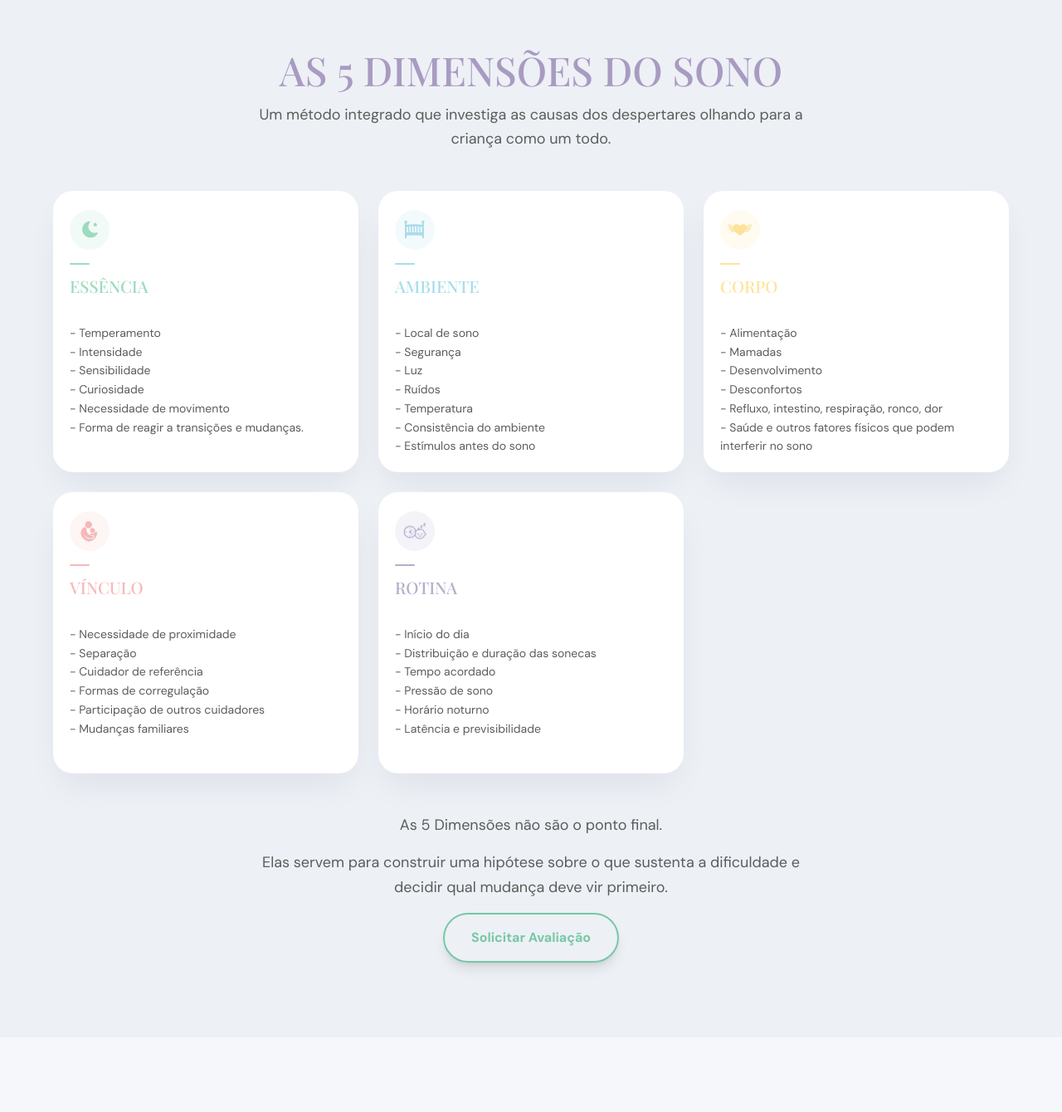
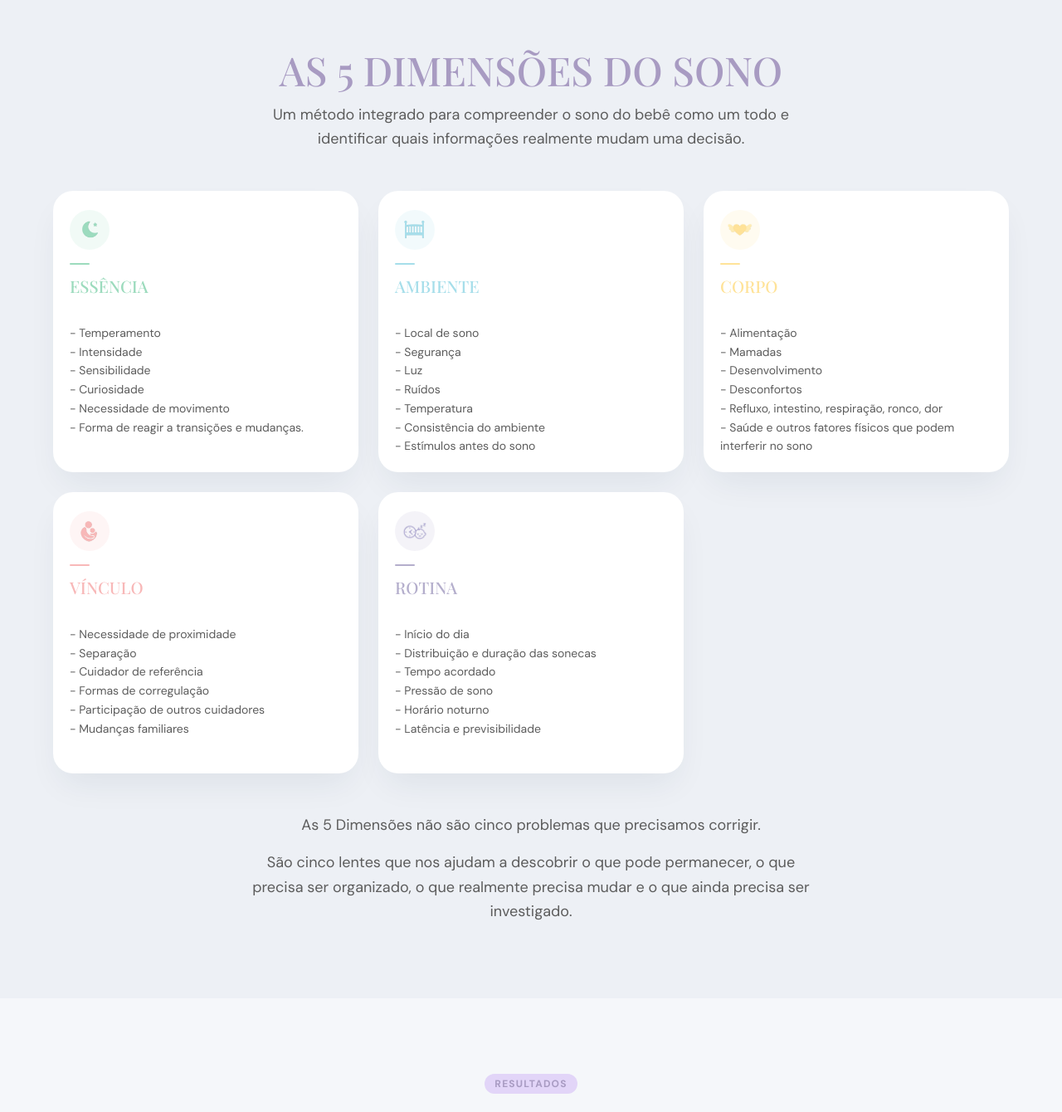
Before and after one commit to jotaraujo/5_dimensoes_do_sono, a React (Vite) app: page / in a window 1280 px wide. Shown: the part 2735-4075 px from the top of the page at 83% size. Built offline with nearby package versions, Linux system fonts and the light colour scheme; a web font is replaced by a local one.

Commit message:
refactor(method): update subtitle and closing message for integrated method

```diff
--- a/src/components/Method.jsx
+++ b/src/components/Method.jsx
@@ -8,6 +8,7 @@ import rotinaImg from '../assets/rotina.png'
 import Button from './ui/Button'
 import { useScrollAnimation } from '../hooks/useScrollAnimation'
 import DimensionCard from './ui/DimensionCard'
+import { CHECKOUT_LAUNCH } from '../constants/checkout'
 
 const dimensions = [
 	{
@@ -64,8 +65,8 @@ export default function Method() {
 						AS 5 DIMENSÕES DO SONO
 					</h2>
 					<p className='text-lg text-on-surface-variant max-w-2xl mx-auto leading-relaxed'>
-						Um método integrado que investiga as causas dos despertares olhando
-						para a criança como um todo.
+						Um método integrado para compreender o sono do bebê como um todo e
+						identificar quais informações realmente mudam uma decisão.
 					</p>
 				</div>
 
@@ -82,20 +83,13 @@ export default function Method() {
 				{/* Texto de fechamento com botão padronizado */}
 				<div className='text-center mt-12 max-w-2xl mx-auto flex flex-col items-center gap-4'>
 					<p className='text-lg text-on-surface-variant leading-relaxed'>
-						As 5 Dimensões não são o ponto final.
+						As 5 Dimensões não são cinco problemas que precisamos corrigir.
 					</p>
 					<p className='text-lg text-on-surface-variant leading-relaxed'>
-						Elas servem para construir uma hipótese sobre o que sustenta a
-						dificuldade e decidir qual mudança deve vir primeiro.
+						São cinco lentes que nos ajudam a descobrir o que pode permanecer, o
+						que precisa ser organizado, o que realmente precisa mudar e o que
+						ainda precisa ser investigado.
 					</p>
-					<Button
-						href='https://forms.gle/2LaybDMZUWx4W7wf9'
-						target='_blank'
-						variant='outline'
-						size='default'
-					>
-						Solicitar Avaliação
-					</Button>
 				</div>
 			</div>
 		</section>
```
